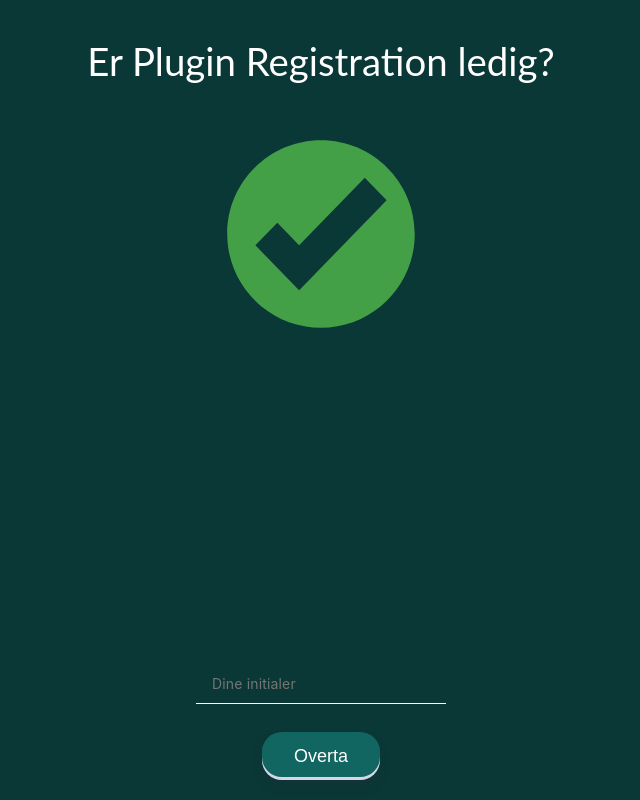
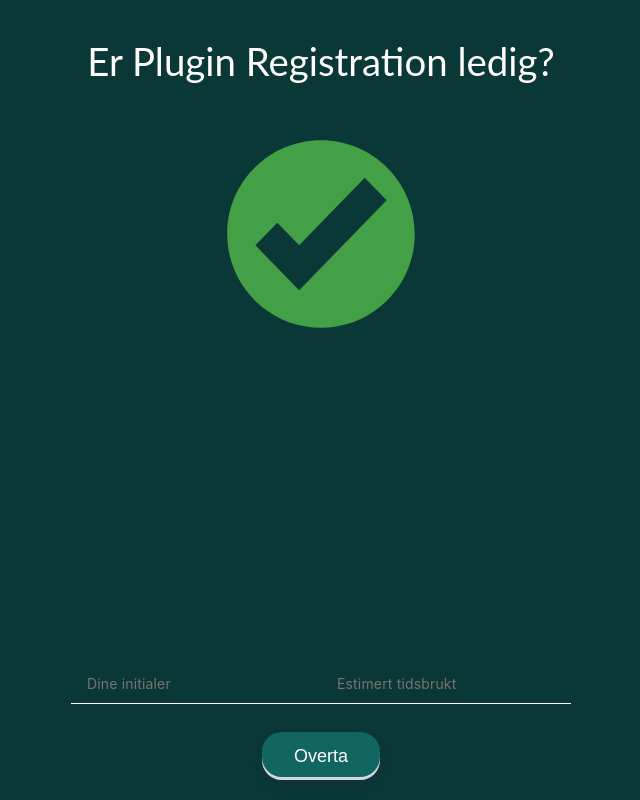
Before and after one commit to Releets/pluginregistrationapp, a React (Create React App) app in the folder client/: page / in a window 1280 px wide. Shown: the whole page, without its empty margins (319-959 px from the left). Built offline with nearby package versions, Linux system fonts and the light colour scheme; no server answers.

Commit message:
Estimate usage

```diff
--- a/client/src/App.js
+++ b/client/src/App.js
@@ -50,30 +50,8 @@ export default function App() {
     axios.post(adr + '/remove', { value: user })
   }
 
-  const inputRef = useRef()
-
-  function enterQueue() {
-    if (inputRef.current.value === '') {
-      return
-    } else if (inputRef.current.value.length > 7) {
-      inputRef.current.value = ''
-      inputRef.current.placeholder = 'For mange tegn!'
-      inputRef.current.className = 'textinput wronginput'
-      return
-    }
-
-    inputRef.current.placeholder = 'Dine initialer'
-    inputRef.current.className = 'textinput'
-
-    let entry = {
-      username: inputRef.current.value,
-      entrytime: Date.now(),
-    }
-
-    addToQueue(entry)
-
-    inputRef.current.value = ''
-  }
+  const initialsInputRef = useRef()
+  const timeInputRef = useRef()
 
   function leaveQueue(index) {
     removeFromQueue(queue[index])
@@ -91,10 +69,41 @@ export default function App() {
     setDisplayModal(false)
   }
 
-  const handleKeyPress = event => {
-    if (event.key === 'Enter' && inputRef.current.value !== '') {
-      enterQueue()
+  const handleSubmit = event => {
+    event.preventDefault();
+
+    if (!initialsInputRef.current.value) {
+      return
     }
+    if (initialsInputRef.current.value.length > 7) {
+      initialsInputRef.current.value = ''
+      timeInputRef.current.value = ''
+      initialsInputRef.current.placeholder = 'For mange tegn!'
+      initialsInputRef.current.className = 'textinput wronginput'
+      return
+    }
+
+    if (timeInputRef.current.value > 8) {
+      initialsInputRef.current.value = ''
+      timeInputRef.current.value = ''
+      timeInputRef.current.placeholder = 'Maks 8 timer'
+      timeInputRef.current.className = 'textinput wronginput'
+      return
+    }
+
+    initialsInputRef.current.placeholder = 'Dine initialer'
+    initialsInputRef.current.className = 'textinput'
+      timeInputRef.current.className = 'textinput'
+
+    const finishTime = Date.now() + (timeInputRef.current.value * 60 * 60 * 1000);
+    const entry = {
+      username: initialsInputRef.current.value,
+      entrytime: Date.now(),
+      estimatedFinishTime: finishTime,
+    }
+
+    addToQueue(entry)
+    initialsInputRef.current.value = ''
   }
 
   return (
@@ -112,23 +121,29 @@ export default function App() {
           <QueueDisplay items={queue} leaveQueueFunction={displayExitModal} />
         </div>
       )}
-      <div className='queueForm'>
-        <input
-          type='text'
-          placeholder='Dine initialer'
-          className='textinput'
-          ref={inputRef}
-          onKeyUp={handleKeyPress}
-        ></input>
-        <br></br>
-        <button className='button' onClick={enterQueue}>
+      <form className='queueForm' onSubmit={handleSubmit}>
+        <div>
+          <input
+            type='text'
+            placeholder='Dine initialer'
+            className='textinput'
+            ref={initialsInputRef}
+          />
+          <input
+            type='number'
+            placeholder='Estimert tidsbrukt'
+            className='textinput'
+            ref={timeInputRef}
+          />
+        </div>
+        <button className='button'>
           {queue.length == 0 ? 'Overta' : 'Gå i kø'}
         </button>
         <br></br>
         {queue.length > 0 && (
           <div className='contextInfo'>(Når du er ferdig, trykk på ditt ikon for å fjerne deg selv fra køen)</div>
         )}
-      </div>
+      </form>
       {displayModal && (
         <ExitModal displayItem={queue[currentModalUserIndex].username} closeModalFunction={closeExitModal} />
       )}
--- a/client/src/QueueDisplay.js
+++ b/client/src/QueueDisplay.js
@@ -26,7 +26,10 @@ export default function QueueDisplay(props) {
             <div className={i == 0 ? 'userBox firstBox' : 'userBox'} onClick={() => leaveQueue(i)}>
               {item.username}
             </div>
+            <div className='entryTimeContainer'>Starttid:</div>
             <div className='entryTimeContainer'>{formatDate(item.entrytime)}</div>
+            <div className='entryTimeContainer'>Estimert ferdig:</div>
+            <div className='entryTimeContainer'>{formatDate(item.estimatedFinishTime)}</div>
           </div>
         ) : null
       )}
```
Also changed, not shown: client/src/QueueDisplay.css (line endings or trailing spaces).
